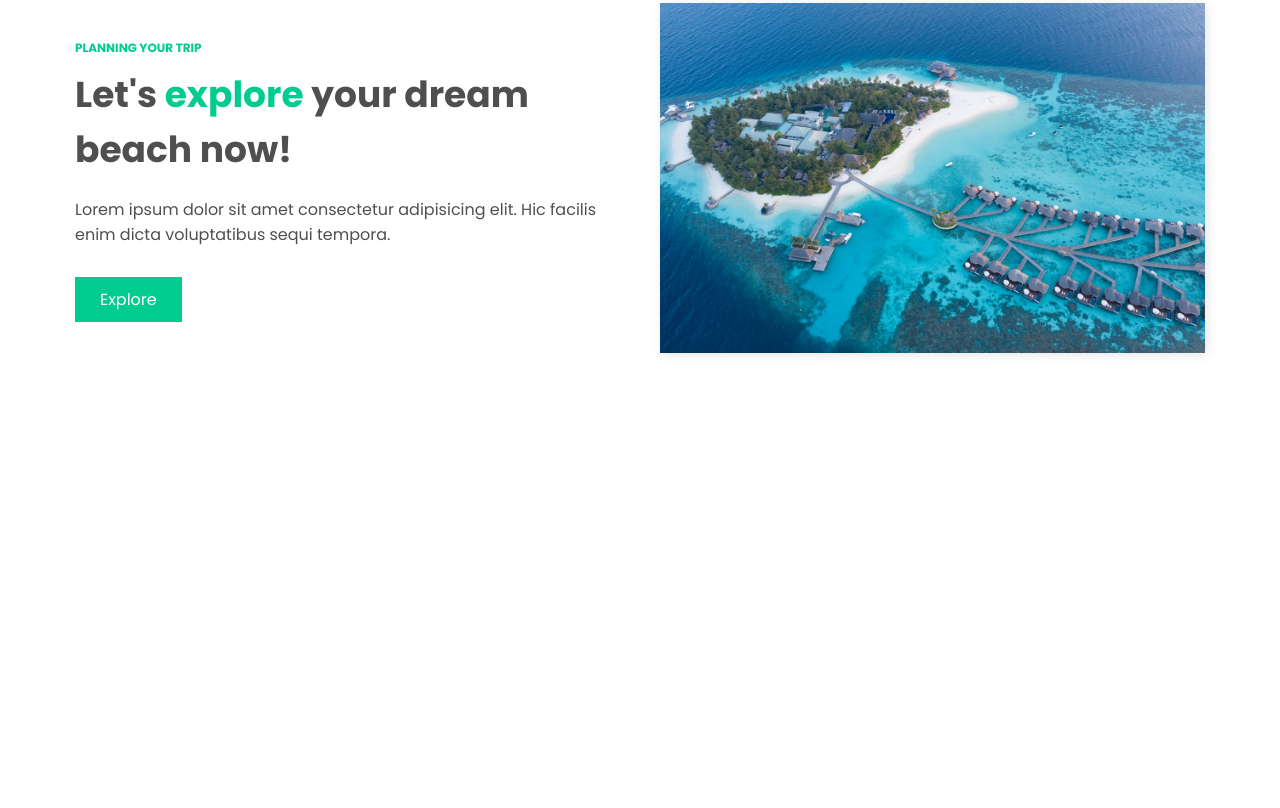
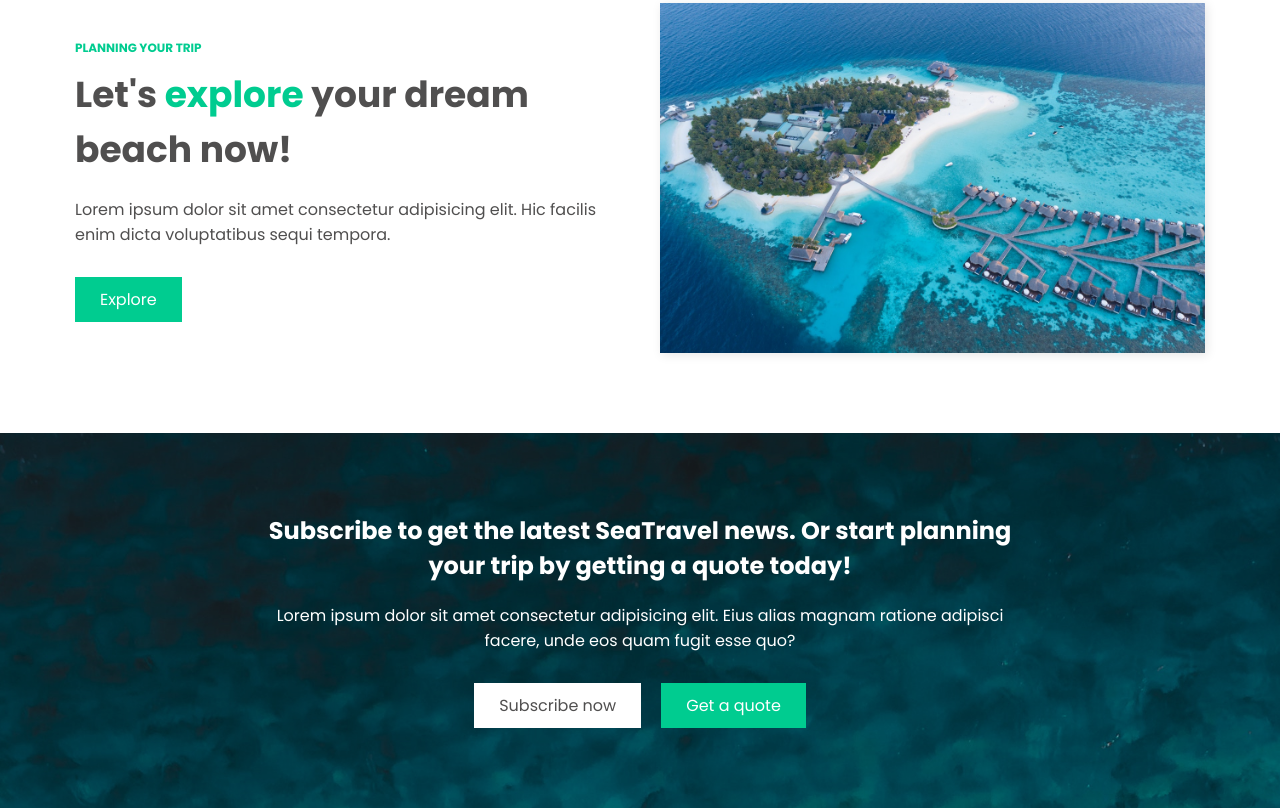
Before and after one commit to shahulhameed98/SeaTravel-Responsive-Website, a plain HTML site: page index.html in a window 1280 px wide. Shown: the part 1837-2645 px from the top of the page. Before the commit the page ends 2270 px from the top, so only its background shows below. Drawn offline with nearby package versions, Linux system fonts and the light colour scheme.

Commit message:
05-Sea-Travel-Website-Upto-Newsletter-Section

```diff
--- a/css/styles.css
+++ b/css/styles.css
@@ -349,10 +349,59 @@ i {
 	gap: var(--gap-lg);
 }
 /* Newsletter */
+.newsletter {
+	background: url("../images/newsletter-image.jpg") center no-repeat;
+	background-size: cover;
+	position: relative;
+	z-index: 5;
+}
 
+.newsletter::after {
+	content: "";
+	width: 100%;
+	height: 100%;
+	position: absolute;
+	top: 0;
+	left: 0;
+	background-color: rgba(0, 0, 0, 0.4);
+	z-index: -1;
+}
+
+.newsletter-container {
+	display: flex;
+	justify-content: center;
+}
+
+.newsletter-container-inner {
+	max-width: 78rem;
+	text-align: center;
+	color: var(--light-clr);
+}
+
+.btn-group {
+	display: flex;
+	justify-content: center;
+	flex-direction: column;
+	gap: var(--gap-md);
+}
+
+.btn-light {
+	background-color: var(--light-clr);
+	color: var(--dark-clr);
+}
+
+.btn-light:hover {
+	color: var(--light-clr);
+}
 /* Footer */
 
 /* Media queries */
+@media screen and (min-width: 400px) {
+	.btn-group {
+		flex-direction: row;
+	}
+}
+
 @media screen and (min-width: 768px) {
 	.showcase-container,
 	.popular-destinations-container,
--- a/index.html
+++ b/index.html
@@ -199,7 +199,25 @@
 			<!-- End plan trip -->
 
 			<!-- Start newsletter -->
-
+			<section class="newsletter section" id="newsletter">
+				<div class="newsletter-container container">
+					<div class="newsletter-container-inner">
+						<h2 class="title">
+							Subscribe to get the latest SeaTravel news. Or start planning your
+							trip by getting a quote today!
+						</h2>
+						<p class="description">
+							Lorem ipsum dolor sit amet consectetur adipisicing elit. Eius
+							alias magnam ratione adipisci facere, unde eos quam fugit esse
+							quo?
+						</p>
+						<div class="btn-group">
+							<a href="#" class="btn btn-light">Subscribe now</a>
+							<a href="#" class="btn">Get a quote</a>
+						</div>
+					</div>
+				</div>
+			</section>
 			<!-- End newsletter -->
 		</main>
 		<!-- End main -->
```
